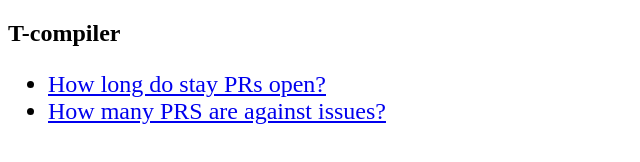
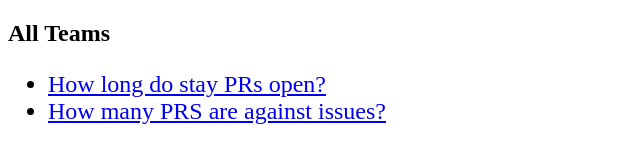
Before and after one commit to apiraino/prs_stats, a website: page docs/index.html in a window 1280 px wide. Shown: the full height of the page, 0-640 px from the left. Drawn offline with Linux system fonts and the light colour scheme.

Commit message:
update HTML

```diff
--- a/docs/index.html
+++ b/docs/index.html
@@ -1 +1 @@
-<!doctype html><html lang="en"><head><title>I CAN HAZ STATZ?!</title></head><body> <h2>T-compiler</h2> <ul style="font-size:24px"> <li><a href="/prs_stats/prs_days_open.html">How long do stay PRs open?</a></li> <li><a href="/prs_stats/contrast_prs_bugfixes.html">How many PRS are against issues?</a></li> </ul> </body></html>
+<!doctype html><html lang="en"><head><title>I CAN HAZ STATZ?!</title></head><body> <h2>All Teams</h2> <ul style="font-size:24px"> <li><a href="/prs_stats/prs_days_open.html">How long do stay PRs open?</a></li> <li><a href="/prs_stats/contrast_prs_bugfixes.html">How many PRS are against issues?</a></li> </ul> </body></html>
```
